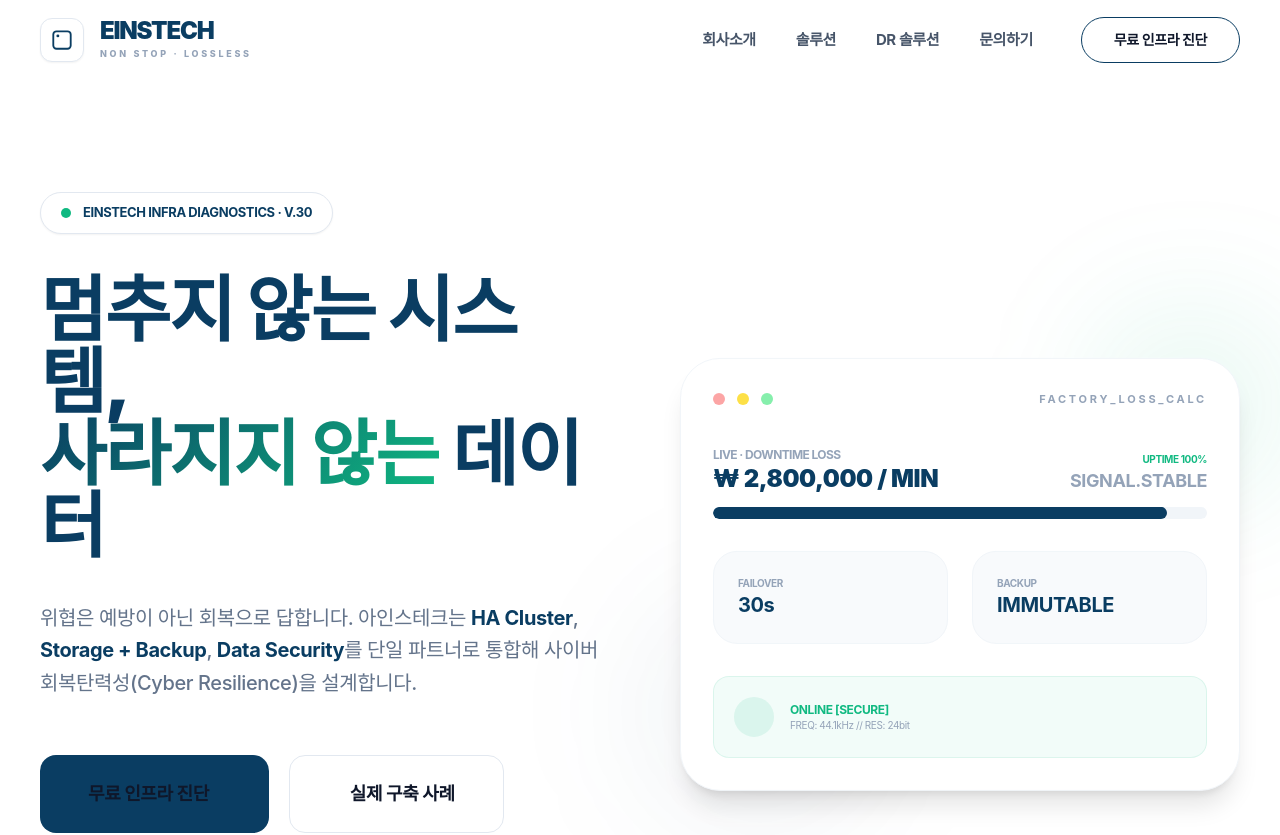
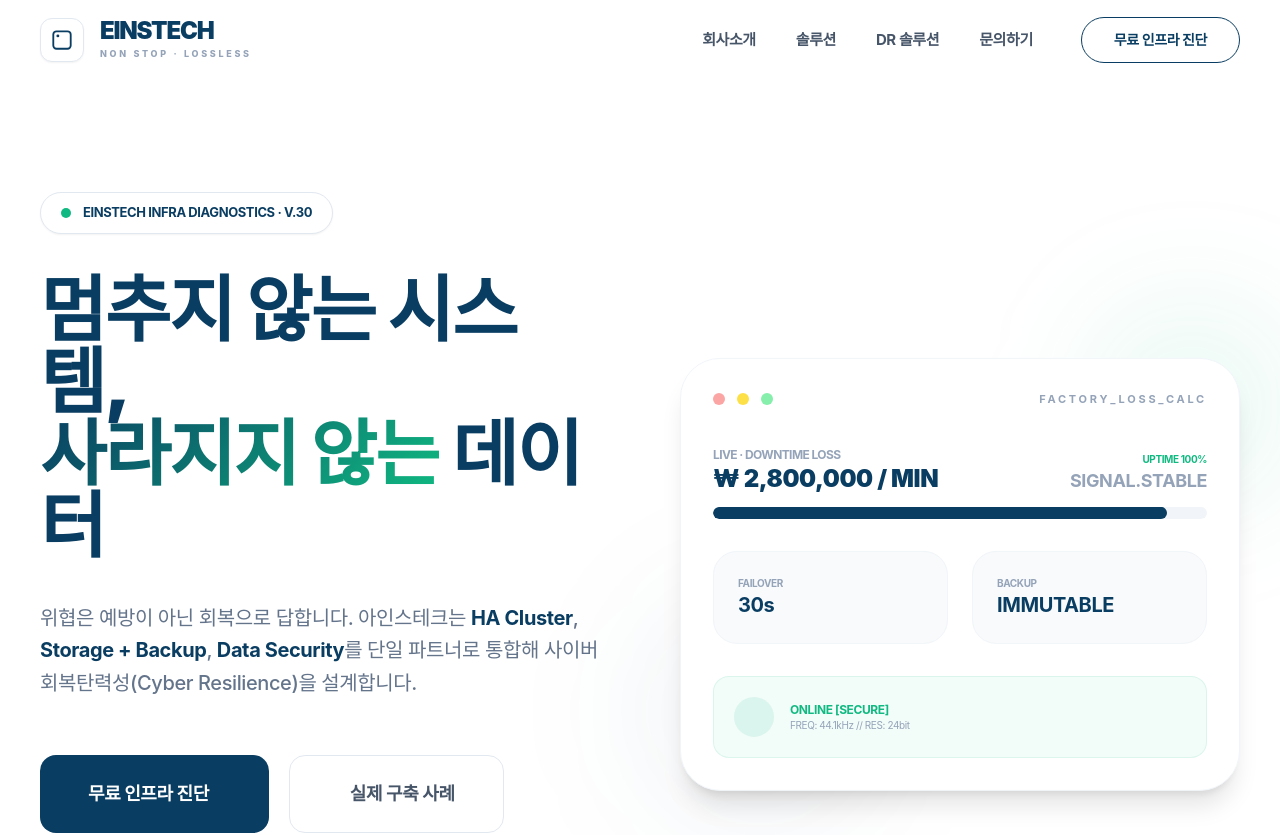
Before and after one commit to yumunix/einstech-landing, a Next.js app: page / in a window 1280 px wide. Shown: the top 835 px of the page. Built offline with nearby package versions, Linux system fonts and the light colour scheme; a web font is replaced by a local one.

Commit message:
fix: drop color:inherit reset so Tailwind text-white applies on cta

```diff
--- a/app/page.css
+++ b/app/page.css
@@ -51,13 +51,11 @@
 }
 .einstech-white :where(a) {
   text-decoration: none;
-  color: inherit;
 }
 .einstech-white :where(button) {
   background: transparent;
   border: 0;
   font-family: inherit;
-  color: inherit;
   text-transform: none;
   box-shadow: none;
 }
```
